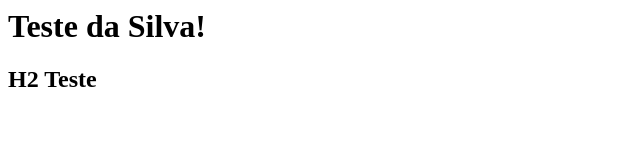
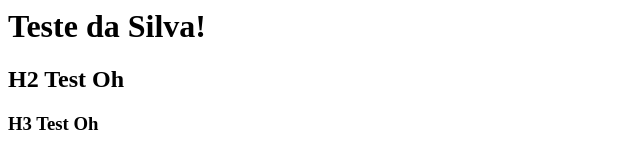
Before and after one commit to tachyonscode/sublime-project, a plain HTML site: page index.html in a window 1280 px wide. Shown: the whole page, without its empty margins (0-640 px from the left). Drawn offline with Linux system fonts and the light colour scheme.

Commit message:
Tree commit

```diff
--- a/index.html
+++ b/index.html
@@ -3,6 +3,7 @@
 </head>
 <body>
 <h1> Teste da Silva!</h1>
-<h2> H2 Teste </h2>
+<h2> H2 Test Oh</h2>
+<h3> H3 Test Oh</h3>
 </body>
 </html>
```
